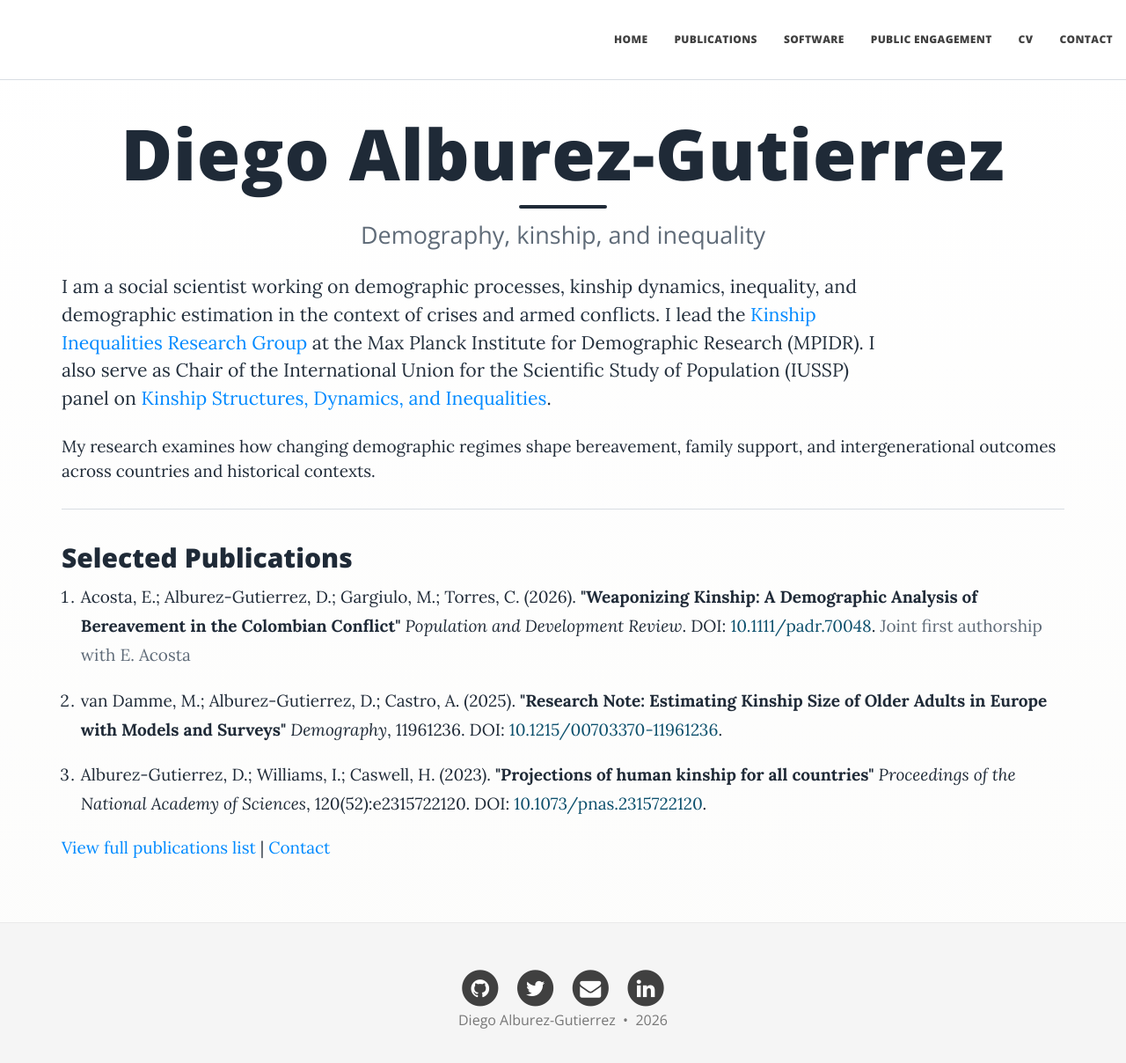
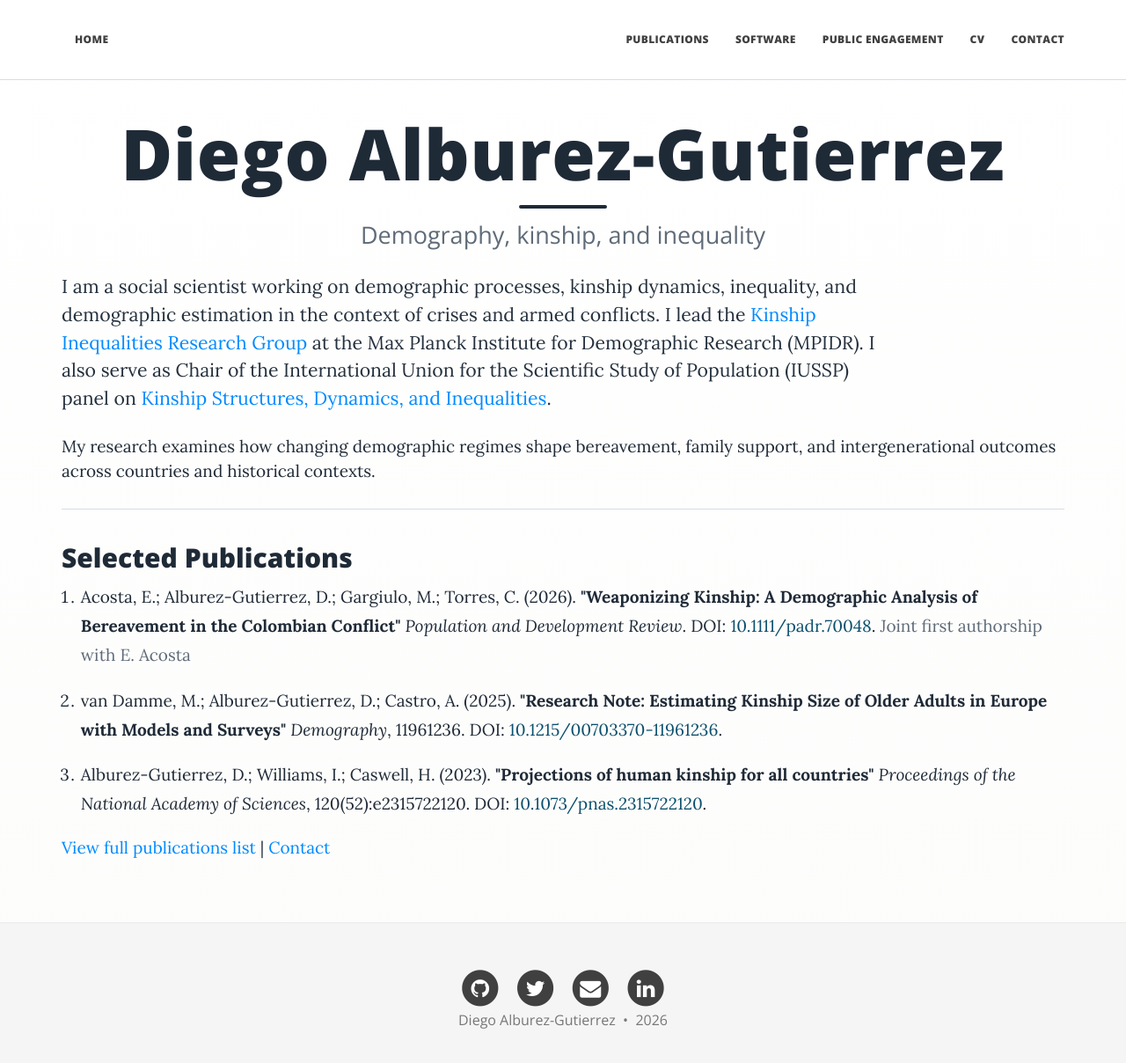
Before and after one commit to alburezg/alburezg.github.io, a Jekyll site: the page built from index.md, in a window 1280 px wide and 1221 px high. Shown: the top 1208 px of the window at 88% size. Built offline with Jekyll 4.4.1, drawn with Linux system fonts in a browser that asks for light colours; nearby versions of some CDN libraries; our own code applies the rules of GitHub Pages for plain Markdown files.

Commit message:
Move Home to the left of the navbar and align it with the content
Home now sits where the site title used to be, and the navbar is
constrained to the same 1170px container as the page body, so the
left and right ends line up with the text below instead of hugging
the window edges.

Home is rendered directly in nav.html rather than via navbar-links,
so it does not appear twice.

```diff
--- a/_config.yml
+++ b/_config.yml
@@ -22,8 +22,8 @@ description: Demography, kinship, and inequality.
 # --- Navigation bar options --- #
 
 # List of links in the navigation bar
+# Home is rendered separately on the left in _includes/nav.html
 navbar-links:
-  Home                    :  ""
   Publications            :  "publications"
   Software                :  "software"
   Public Engagement       :  "public-engagement"
--- a/_includes/nav.html
+++ b/_includes/nav.html
@@ -10,6 +10,11 @@
     </div>
 
     <div class="collapse navbar-collapse" id="main-navbar">
+      <!-- Home sits on the left, where the site title used to be. It is not in
+           navbar-links so that it does not also appear in the right-hand menu. -->
+      <ul class="nav navbar-nav navbar-left">
+        <li><a href="{{ '/' | prepend: site.baseurl | replace: '//', '/' }}">Home</a></li>
+      </ul>
       <ul class="nav navbar-nav navbar-right">
       {% for link in site.navbar-links %}
         {% if link[1].first %}
--- a/css/main.css
+++ b/css/main.css
@@ -731,6 +731,12 @@ a:focus {
   max-width: 1170px;
 }
 
+/* Align the navbar with the content column rather than the window edges. */
+.navbar-custom > .container-fluid {
+  max-width: 1170px;
+  margin: 0 auto;
+}
+
 /* Lists and grids may use the full width; continuous prose should not, so
    cap it near the readable 65-75 character range. */
 .lede,
```
